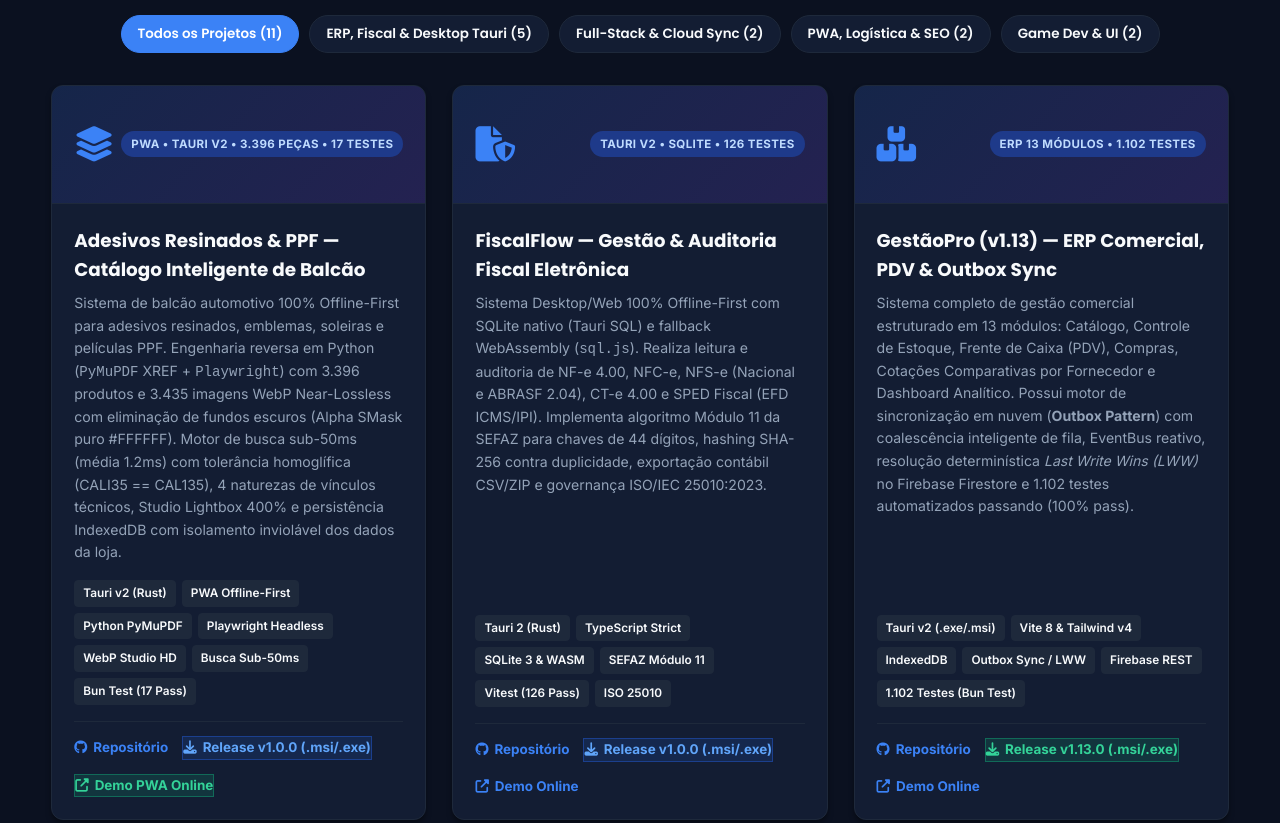
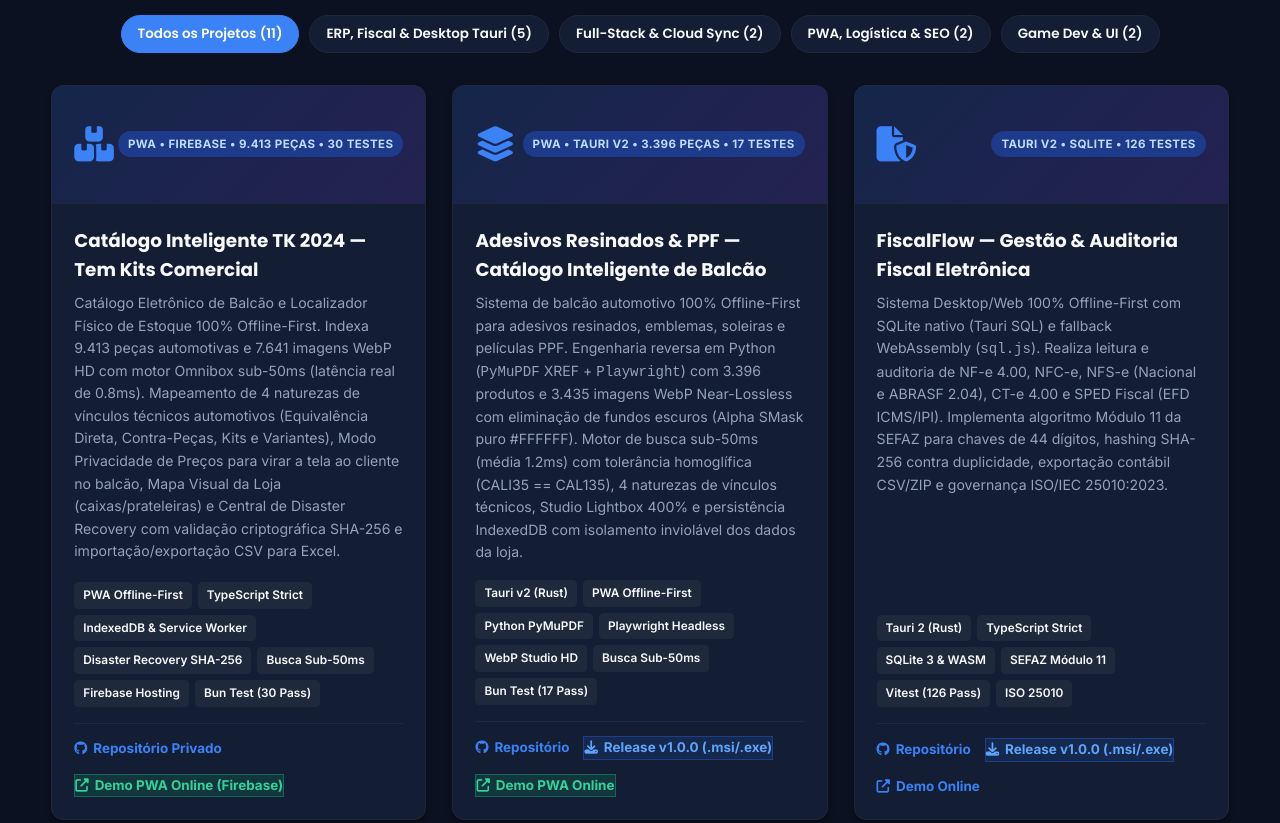
Before and after one commit to wallacextreme/portfolio, a plain HTML site: page index.html in a window 1280 px wide. Shown: the part 3120-3943 px from the top of the page. Drawn offline with Linux system fonts and the light colour scheme.

Commit message:
feat(portfolio): add Catalogo TK 2024 PWA project and live demo link

```diff
--- a/index.html
+++ b/index.html
@@ -1564,6 +1564,37 @@
                 </div>
 
                 <div class="projects-grid" id="projectsGrid">
+                                        <!-- Catálogo Inteligente TK 2024 -->
+                    <article class="project-card" data-category="erp-fiscal">
+                        <div class="project-header-visual">
+                            <div class="project-icon"><i class="fas fa-boxes-stacked" aria-hidden="true"></i></div>
+                            <span class="project-category-badge">PWA • Firebase • 9.413 Peças • 30 Testes</span>
+                        </div>
+                        <div class="project-content">
+                            <h4>Catálogo Inteligente TK 2024 — Tem Kits Comercial</h4>
+                            <p>
+                                Catálogo Eletrônico de Balcão e Localizador Físico de Estoque 100% Offline-First. Indexa 9.413 peças automotivas e 7.641 imagens WebP HD com motor Omnibox sub-50ms (latência real de 0.8ms). Mapeamento de 4 naturezas de vínculos técnicos automotivos (Equivalência Direta, Contra-Peças, Kits e Variantes), Modo Privacidade de Preços para virar a tela ao cliente no balcão, Mapa Visual da Loja (caixas/prateleiras) e Central de Disaster Recovery com validação criptográfica SHA-256 e importação/exportação CSV para Excel.
+                            </p>
+                            <div class="project-tags">
+                                <span class="project-tag">PWA Offline-First</span>
+                                <span class="project-tag">TypeScript Strict</span>
+                                <span class="project-tag">IndexedDB &amp; Service Worker</span>
+                                <span class="project-tag">Disaster Recovery SHA-256</span>
+                                <span class="project-tag">Busca Sub-50ms</span>
+                                <span class="project-tag">Firebase Hosting</span>
+                                <span class="project-tag">Bun Test (30 Pass)</span>
+                            </div>
+                            <div class="project-links">
+                                <a href="https://github.com/wallacextreme/catalogo-tk-2024" target="_blank" rel="noopener noreferrer">
+                                    <i class="fab fa-github" aria-hidden="true"></i> Repositório Privado
+                                </a>
+                                <a href="https://catalogo-tk-pro.web.app/" target="_blank" rel="noopener noreferrer" style="background: rgba(16,185,129,0.15); border: 1px solid rgba(16,185,129,0.4); color: #34d399;">
+                                    <i class="fas fa-external-link-alt" aria-hidden="true"></i> Demo PWA Online (Firebase)
+                                </a>
+                            </div>
+                        </div>
+                    </article>
+
                     <!-- 1. Adesivos Resinados & PPF Pro -->
                     <article class="project-card" data-category="erp-fiscal">
                         <div class="project-header-visual">
```
Also changed, not shown: curriculo.html (+31 -0 lines), 1 other file.
